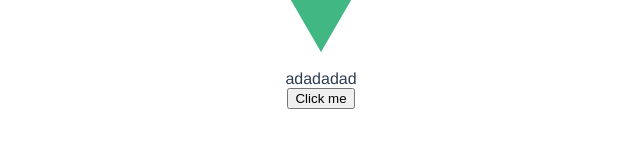
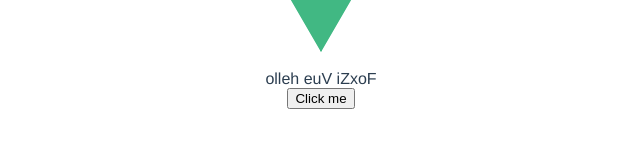
Before and after one commit to quiltacv/hello-vue, a Vue app: page / in a window 1280 px wide. Shown: the part 194-342 px from the top of the page, without its empty margins (319-959 px from the left). Built offline with nearby package versions, Linux system fonts and the light colour scheme.

Commit message:
rever message manual

```diff
--- a/src/components/HelloWorld.vue
+++ b/src/components/HelloWorld.vue
@@ -1,6 +1,6 @@
 <template>
     <div class="my-component">
-        <div>{{ message }}</div>
+        <div>{{ message.split('').reverse().join('') }}</div>
         <div><button @click="sayHello">Click me</button></div>
     </div>
 </template>
@@ -8,7 +8,7 @@
   export default{
     data() {
       return {
-        message: "adadadad"
+        message: "FoxZi Vue hello"
       }
     },
     methods: {
```
